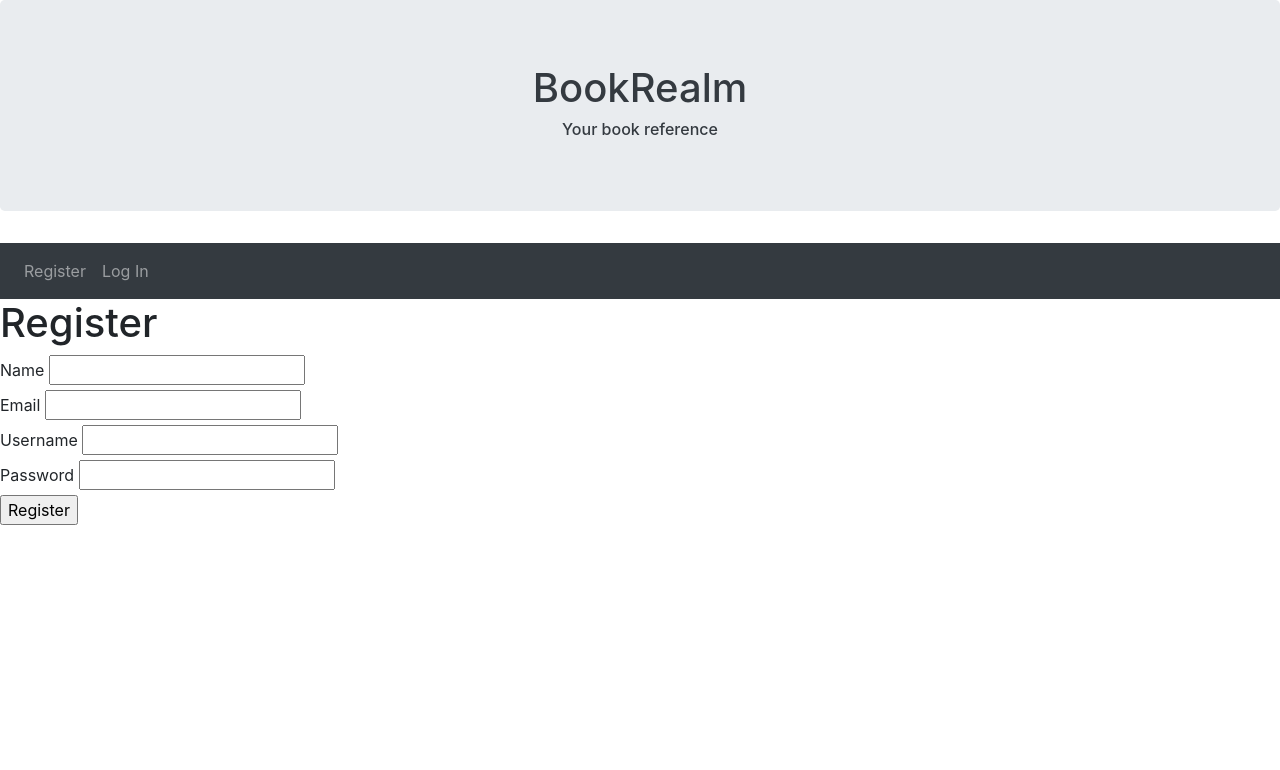
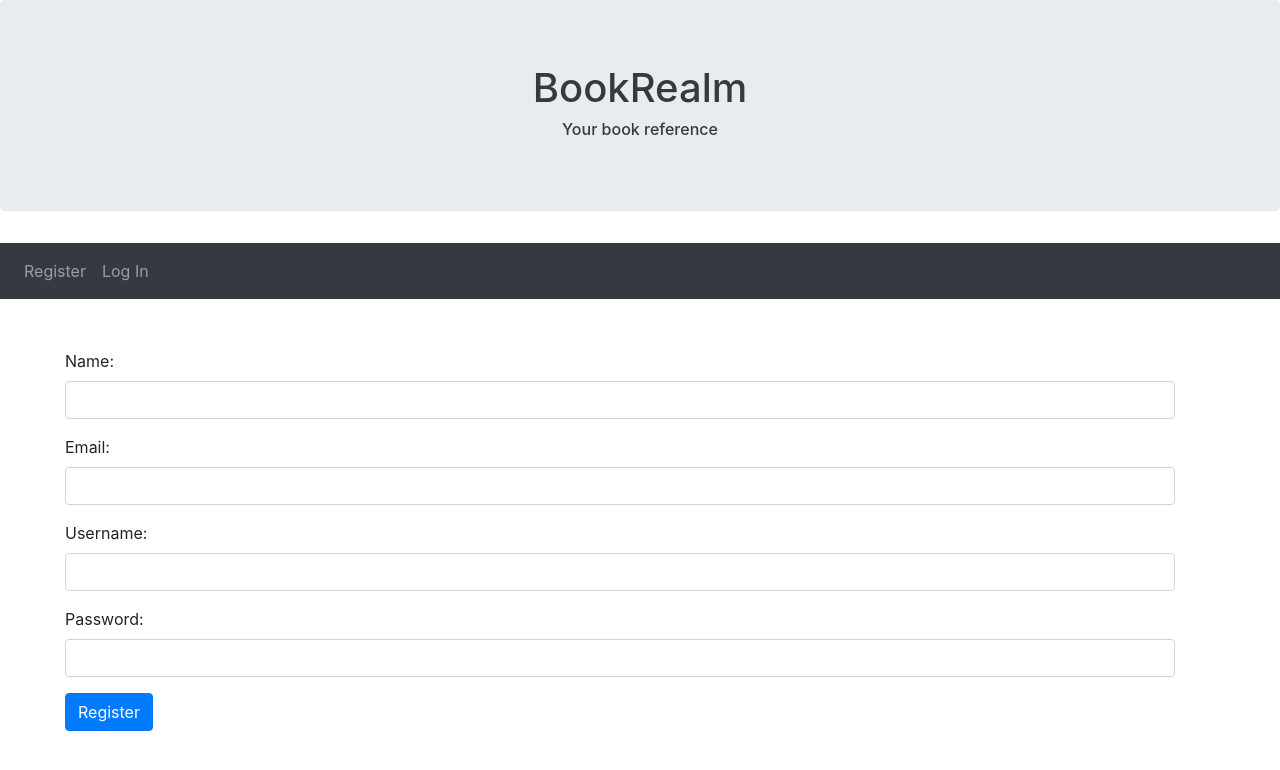
Before and after one commit to aitabuzaid/bookrealm, a Flask app: page /auth/register in a window 1280 px wide. Shown: the top 770 px of the page. Run offline with Flask 2, Linux system fonts and the light colour scheme; some libraries are stand-ins or nearby versions.

Commit message:
feat: changed register and login pages to use bootstrap

```diff
--- a/bookrealm/books.py
+++ b/bookrealm/books.py
@@ -14,6 +14,6 @@ bp = Blueprint('books', __name__)
 def index():
     db = get_db()
     books = db.execute(
-        "SELECT isbn, title, author, year FROM books LIMIT 20;"
+        "SELECT isbn, title, author, year FROM books WHERE LOWER(title) LIKE '%dark%' LIMIT 20;"
     ).fetchall()
     return render_template('books/index.html', books=books)
--- a/bookrealm/templates/auth/register.html
+++ b/bookrealm/templates/auth/register.html
@@ -1,18 +1,27 @@
 {% extends 'layout.html' %}
 {% block content %}
-    <h1>Register</h1>
+
+    <div class="container" style="margin: 50px">
+
     <form method="post">
-      <label for="name">Name<span>    </span></label>
-      <input name="name" id="name" required> <br>
+    <div class="form-group">
+        <label for="name">Name:</label>
+        <input class="form-control" name="name" id="name" required>
+    </div>
+    <div class="form-group">
+        <label for="email">Email:</label>
+        <input class="form-control" name="email" id="email" required>
+    </div>
+    <div class="form-group">
+        <label for="username">Username:</label>
+        <input class="form-control" name="username" id="username" required>
+    </div>
+    <div class="form-group">
+        <label for="password">Password:</label>
+        <input class="form-control" type="password" name="password" id="password" required>
+    </div>
+        <button type="submit" class="btn btn-primary">Register</button>
 
-      <label for="email">Email    </label>
-      <input name="email" id="email" required> <br>
-
-      <label for="username">Username</label>
-      <input name="username" id="username" required> <br>
-
-      <label for="password">Password</label>
-      <input type="password" name="password" id="password" required> <br>
-      <input type="submit" value="Register">
     </form>
+    </div>
 {% endblock %}
```
Also changed, not shown: bookrealm/templates/auth/login.html (+12 -6 lines).
